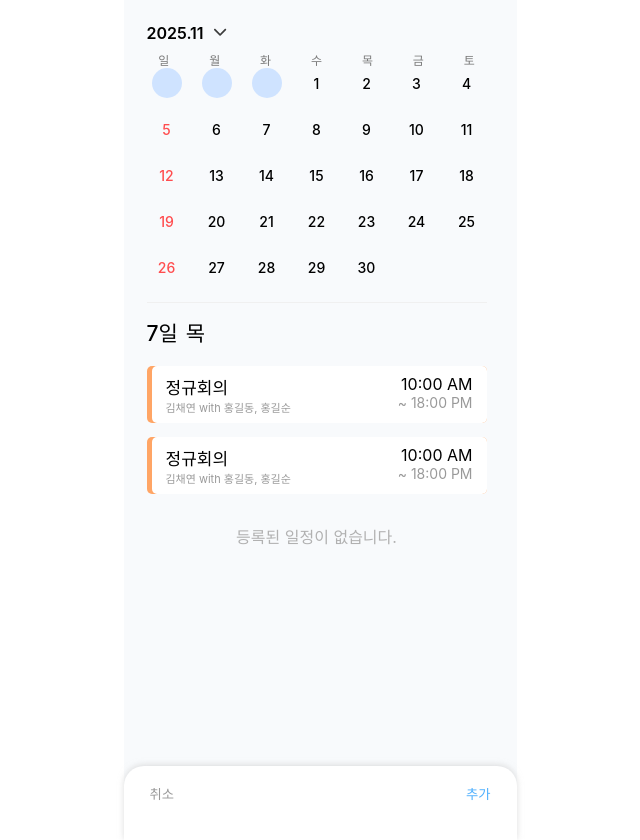
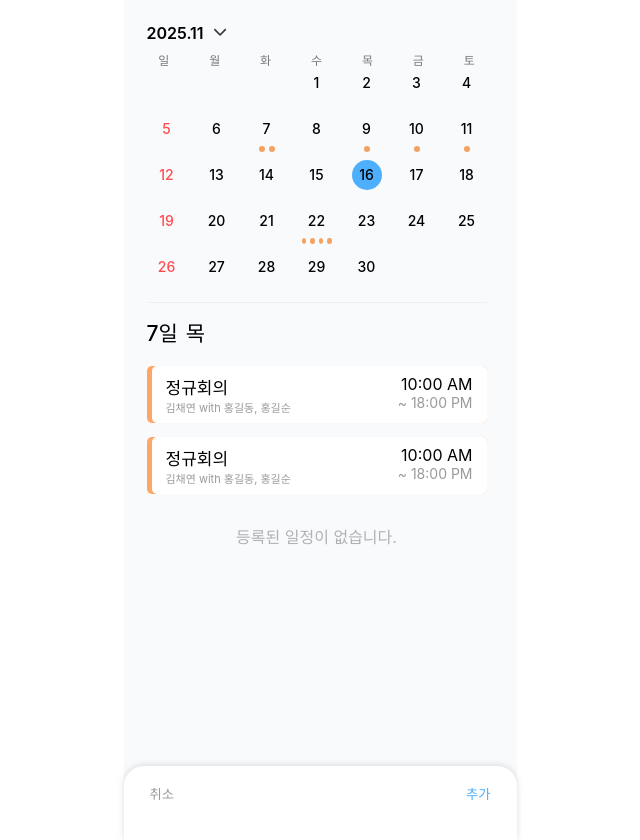
Before and after one commit to LIKELION13-TEAM-MATE/FE, a React (Create React App) app in the folder teammate/: page /SchedulePage in a window 1280 px wide. Shown: the whole page, without its empty margins (320-960 px from the left). Built offline with nearby package versions, Linux system fonts and the light colour scheme.

Commit message:
클릭 디자인 추가

```diff
--- a/teammate/src/components/page/SchedulePage.tsx
+++ b/teammate/src/components/page/SchedulePage.tsx
@@ -7,6 +7,18 @@ function SchedulePage(){
   const [selectedDate, setSelectedDate] = useState<number | null>(null);
   const dates = [null, null, null, 1, 2, 3, 4, 5, 6, 7, 8, 9, 10, 11, 12, 13, 14, 15, 16, 17, 18 ,19, 20, 21, 22, 23, 24, 25, 26, 27, 28, 29, 30]; //임시데이터
 
+  // 날짜별 일정 개수 (임시)
+const scheduleCountByDate: Record<number, number> = {
+  7: 2,
+  9: 1,
+  10: 1,
+  11: 1,
+  22: 4,
+};
+
+//오늘 날짜
+// const today = new Date().getDate();
+const today = 16; //임시날짜(확인용!)
 
   return(
     <ScheduleWrapper>
@@ -50,13 +62,22 @@ function SchedulePage(){
             {dates.map((date, index) => {
               const isSunday = index % 7 === 0;
               return (
-                <DayDate
-                  key={index}
-                  isSelected={selectedDate === date}
-                  isSunday={isSunday}
-                  onClick={() => date && setSelectedDate(date)}
-                >
-                  {date}
+                  <DayDate
+                    key={index}
+                    isToday={date === today}
+                    isSelected={date !== null && selectedDate === date}
+                    isSunday={isSunday}
+                    onClick={() => date && setSelectedDate(date)}
+                  >
+                  <DateNumber>{date}</DateNumber>
+
+                  {date && scheduleCountByDate[date] && (
+                    <DotContainer>
+                      {Array.from({ length: scheduleCountByDate[date] }).map((_, i) => (
+                        <Dot key={i} />
+                      ))}
+                    </DotContainer>
+                  )}
                 </DayDate>
               );
             })}
@@ -172,21 +193,25 @@ const DayDateBox = styled.div`
   text-align: center;
   place-items: center;
 `;
-const DayDate = styled.div<{ isSelected?: boolean; isSunday?: boolean; }>`
+const DayDate = styled.div<{ isToday?: boolean; isSelected?: boolean; isSunday?: boolean; }>`
   height: 32px;
   line-height: 32px;
   cursor: pointer;
 
-  background-color: ${({ isSelected }) =>
-    isSelected ? "#CFE3FF" : "transparent"};
+    background-color: ${({ isSelected, isToday }) => {
+    if (isSelected) return "#BBBBBB";   // 회색 (선택)
+    if (isToday) return "#4DAFFE";      // 파랑 (오늘)
+    return "transparent";
+  }};
+
   border-radius: 50%;
   width: 30px;
   height: 30px;
 
   color: ${({ isSunday }) => (isSunday ? "#FF4D4F" : "#000")};
 
-  background-color: ${({ isSelected }) =>
-    isSelected ? "#CFE3FF" : "transparent"};
+  /* background-color: ${({ isSelected }) =>
+    isSelected ? "#CFE3FF" : "transparent"}; */
 `;
 
 //일정
@@ -278,6 +303,21 @@ color: #4DAFFE;
 font-weight: 500;
 cursor: pointer;`;
 
-
+//점
+const DateNumber = styled.div`
+  line-height: 30px;
+`;
+const DotContainer = styled.div`
+  display: flex;
+  justify-content: center;
+  gap: 4px;
+  margin-top: 2px;
+`;
+const Dot = styled.div`
+  width: 6px;
+  height: 6px;
+  border-radius: 50%;
+  background-color: #f4a261; /* 사진 속 주황 */
+`;
 
 export default SchedulePage;
```
